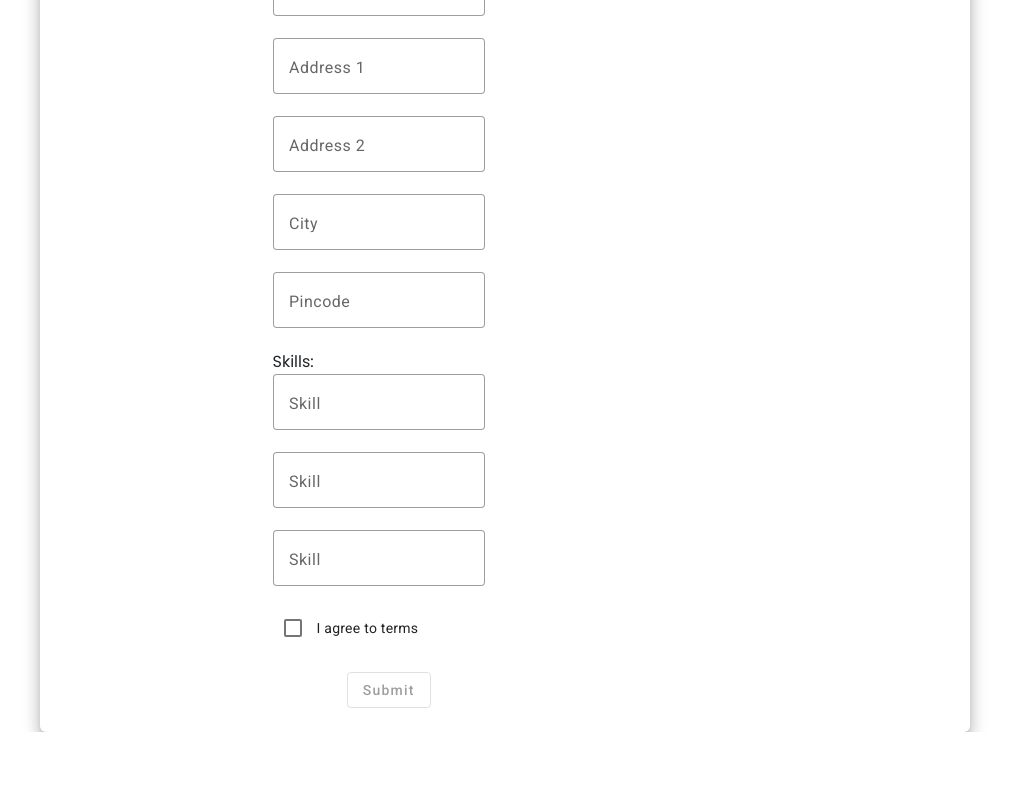
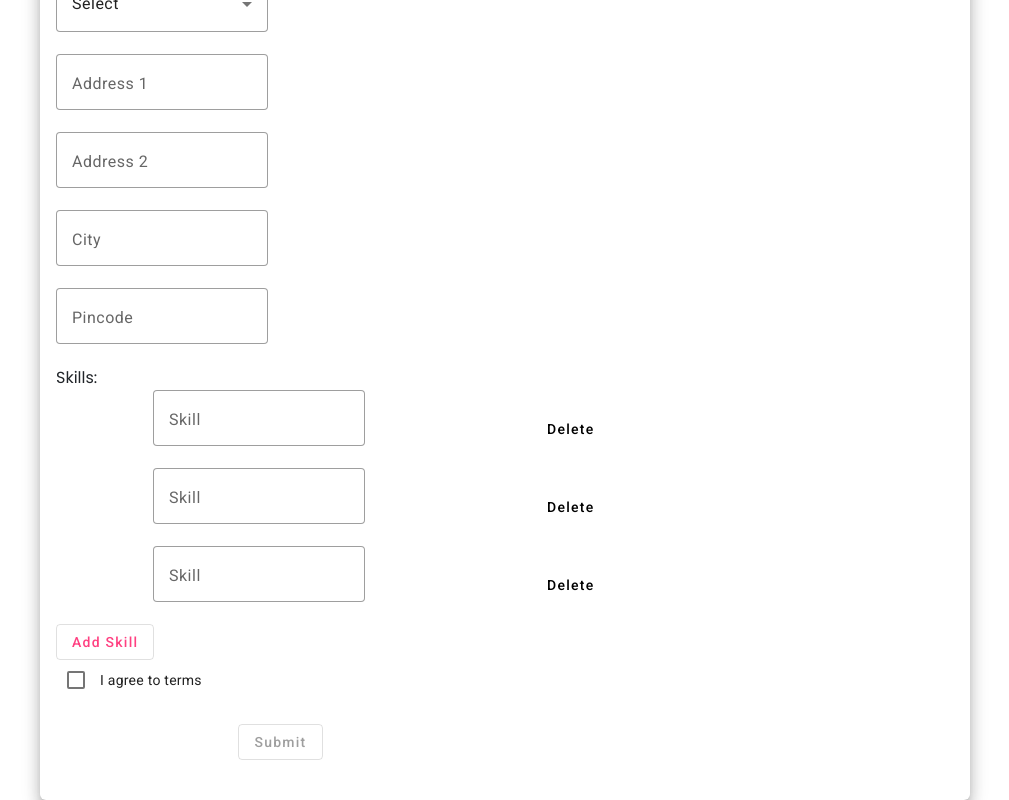
Before and after one commit to SatishKonduru/SELF-16, an Angular app: page /#/reactiveRegister in a window 1280 px wide. Shown: the part 356-1156 px from the top of the page, without its empty margins (135-1144 px from the left). Before the commit the page ends 1088 px from the top, so only its background shows below. Built offline with nearby package versions, Linux system fonts and the light colour scheme.

Commit message:
adding and deleting form controls dynamically

```diff
--- a/src/app/forms/reactive-register/reactive-register.component.html
+++ b/src/app/forms/reactive-register/reactive-register.component.html
@@ -3,7 +3,7 @@
     <div class="col-10 text-center mb-4">
       <h5>Reactive Forms</h5>
     </div>
-    <div class="col-6 mx-auto">
+    <div class="col-12 mx-auto p-3">
       <form [formGroup]="registerForm" (ngSubmit)="onSubmit()">
         <div class="col-6">
           <!-- USERNAME -->
@@ -82,15 +82,27 @@
           <label>Skills:</label>
           <div *ngFor="let control of registerForm.controls.skills['controls']; let i = index">
 
-            <div class="col-6" formArrayName="skills">
-              <mat-form-field appearance="outline">
+            <div class="col-10" formArrayName="skills">
+              <div class="row justify-content-center align-items-center d-flex">
+                <div class="col-6">
+                  <mat-form-field appearance="outline">
                 <mat-label>Skill</mat-label>
                 <input matInput [formControlName]="i">
+
               </mat-form-field>
+                </div>
+                <div class="col-3">
+<button mat-button (click)="deleteSkill(i)">Delete</button>
+                </div>
+
+              </div>
+
             </div>
           </div>
 
-
+          <div class="col-6">
+            <button mat-stroked-button color="accent" (click)="addSkill()">Add Skill</button>
+          </div>
 
         <div class="col-10">
           <!-- CHECKBOX -->
--- a/src/app/forms/reactive-register/reactive-register.component.ts
+++ b/src/app/forms/reactive-register/reactive-register.component.ts
@@ -41,4 +41,11 @@ export class ReactiveRegisterComponent {
   onSubmit() {
     console.log(this.registerForm.value);
   }
+  addSkill() {
+    (<FormArray>this.registerForm.controls.skills).push(new FormControl(null));
+  }
+  deleteSkill(index: any) {
+    const control = <FormArray>this.registerForm.controls.skills;
+    control.removeAt(index);
+  }
 }
```
